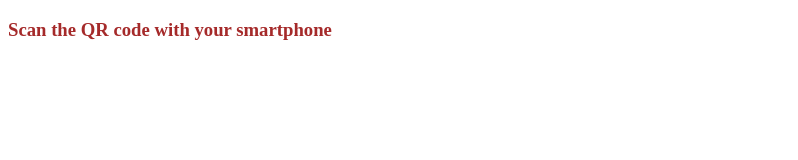
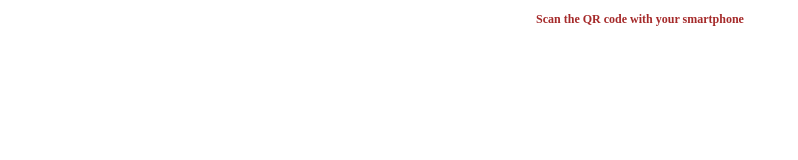
Before and after one commit to hadimir22/URL-Scanner-, a browser extension: page index.html in a window 1280 px wide. Shown: the whole page, without its empty margins (0-798 px from the left). Drawn offline with Linux system fonts and the light colour scheme.

Commit message:
style fixex

```diff
--- a/index.html
+++ b/index.html
@@ -14,7 +14,7 @@
     <script type="text/javascript" src="./src/qrcode.js"></script>
 
 
- <h3>Scan the QR code with your smartphone</h3>
+ <h3 id="title">Scan the QR code with your smartphone</h3>
  <div id="qrcodeCanvas"></div>
 
 <script type="text/javascript" src="./background.js"></script>
--- a/style.css
+++ b/style.css
@@ -1,8 +1,9 @@
 body {
-color: cadetblue;
 min-width: 250px;
 }
 
-h3 {
+#title {
     color: brown;
+    text-align: center;
+    font-size: 12px;
 }
```
Also changed, not shown: icon.png (added), img.png (deleted), manifest.json.
